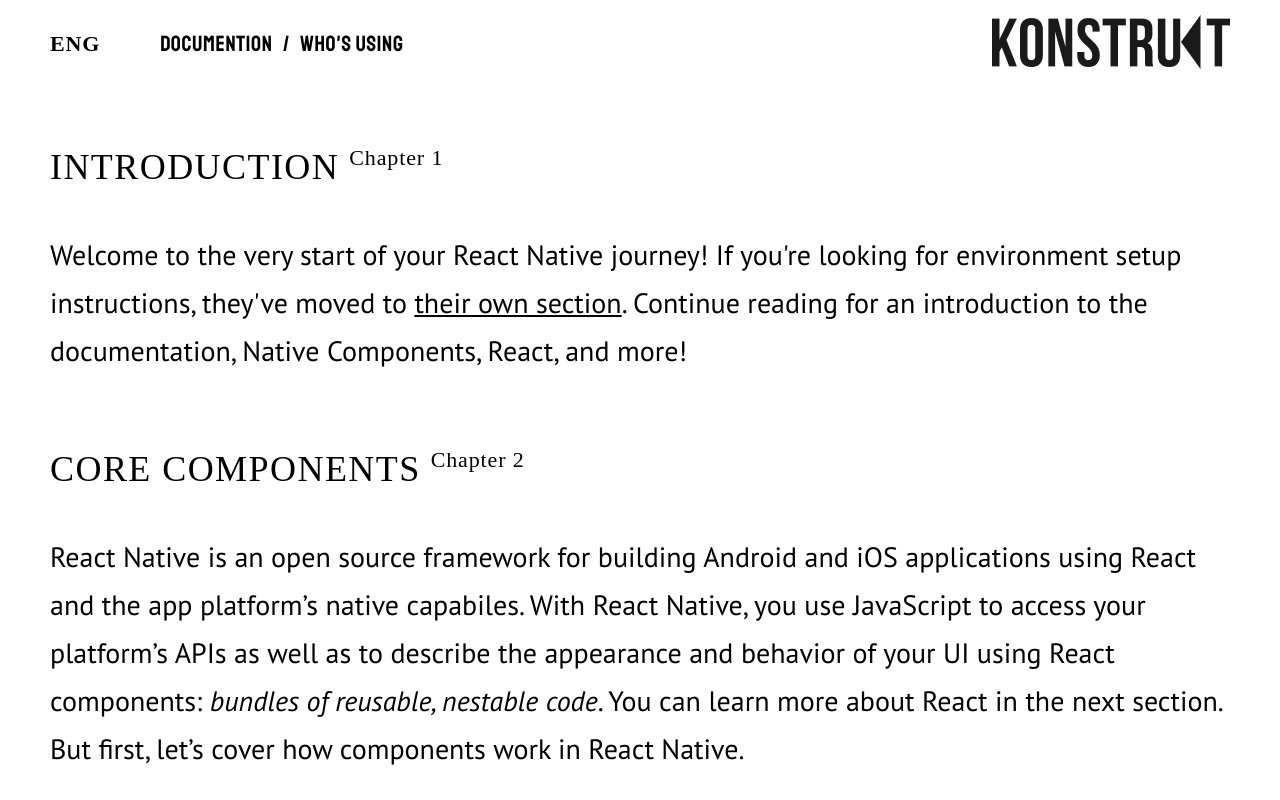
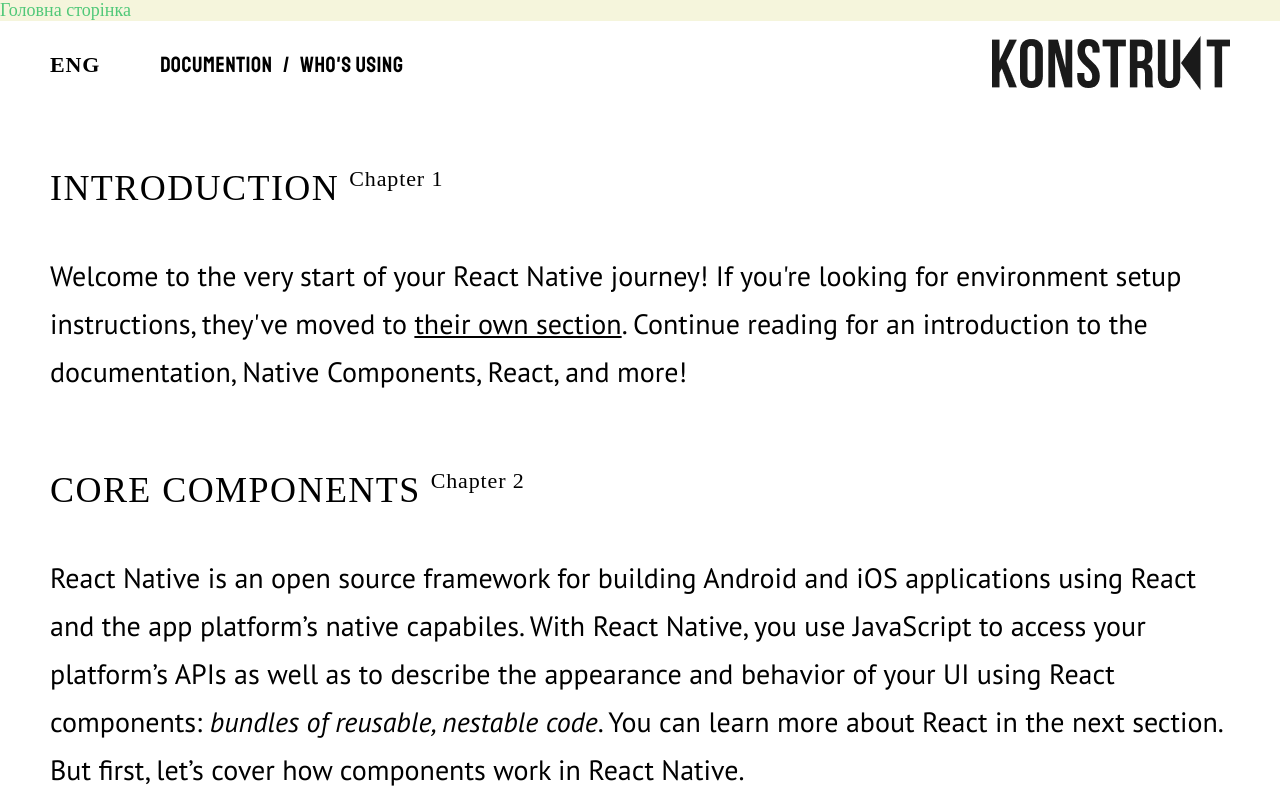
Before and after one commit to kravets-bogdan/beetroot-homework, a plain HTML site: page lesson_9_fonts/index.html in a window 1280 px wide. Shown: the top 800 px of the page. Drawn offline with Linux system fonts and the light colour scheme; a web font is replaced by a local one.

Commit message:
add panel homework 9

```diff
--- a/lesson_9_fonts/index.html
+++ b/lesson_9_fonts/index.html
@@ -27,6 +27,20 @@
     <title>Fonts</title>
   </head>
   <body>
+    <!-- Panel -->
+    <div class="p-pannel">
+      <div class="p-pannel-wrapper">
+        <nav class="p-pannel-nav">
+          <ul class="p-pannel-list">
+            <li class="p-pannel-item">
+              <a href="../index.html" id="up" class="p-pannel-link"
+                >Головна сторінка</a
+              >
+            </li>
+          </ul>
+        </nav>
+      </div>
+    </div>
     <!-- App -->
     <div class="app">
       <div class="wrapper">
--- a/lesson_9_fonts/styles/index.css
+++ b/lesson_9_fonts/styles/index.css
@@ -1,4 +1,4 @@
-.app{
+.app {
   margin-top: 15px;
   margin-bottom: 90px;
 }
```
Lines whose indentation alone changed are shown as unchanged.
